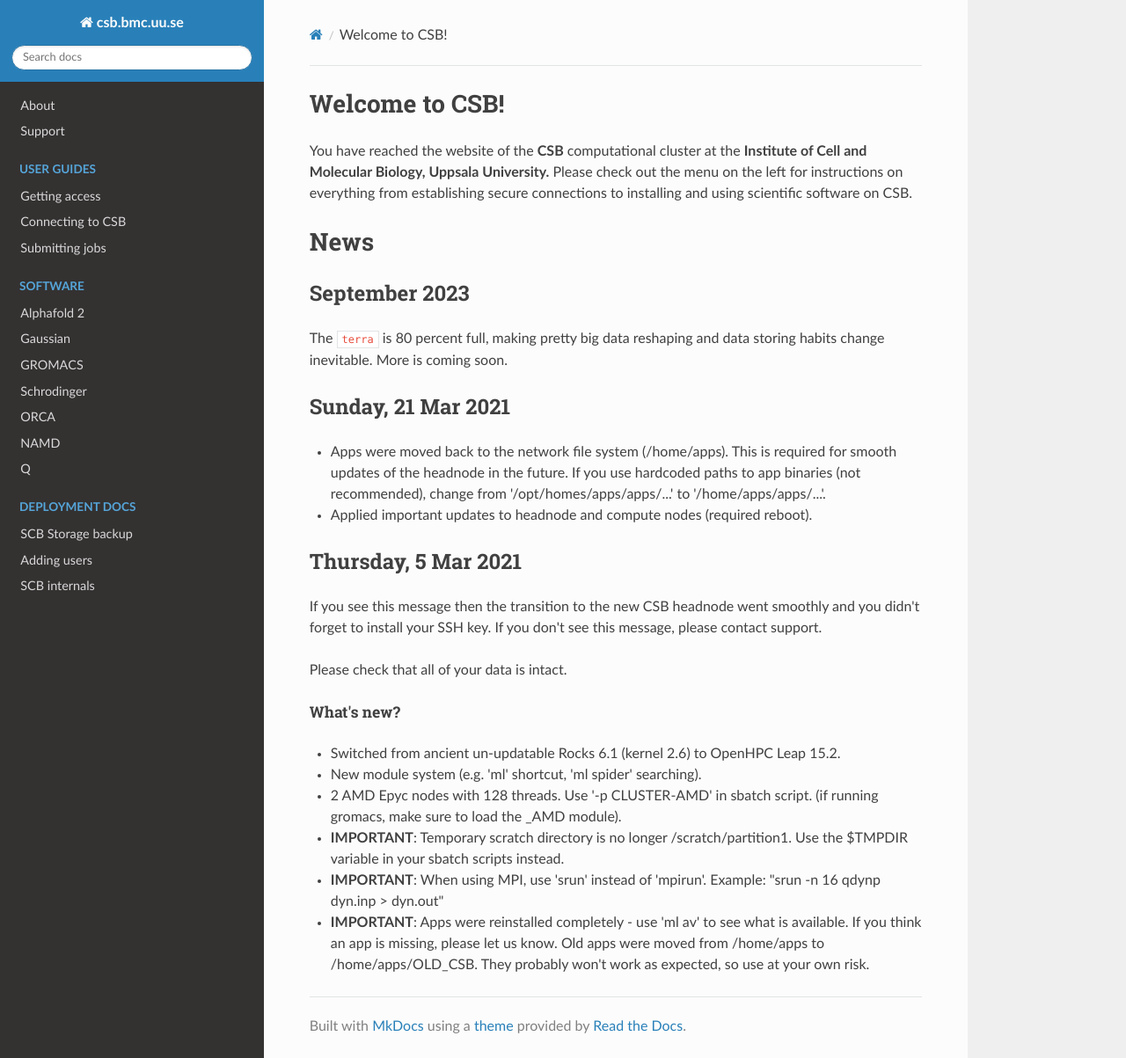
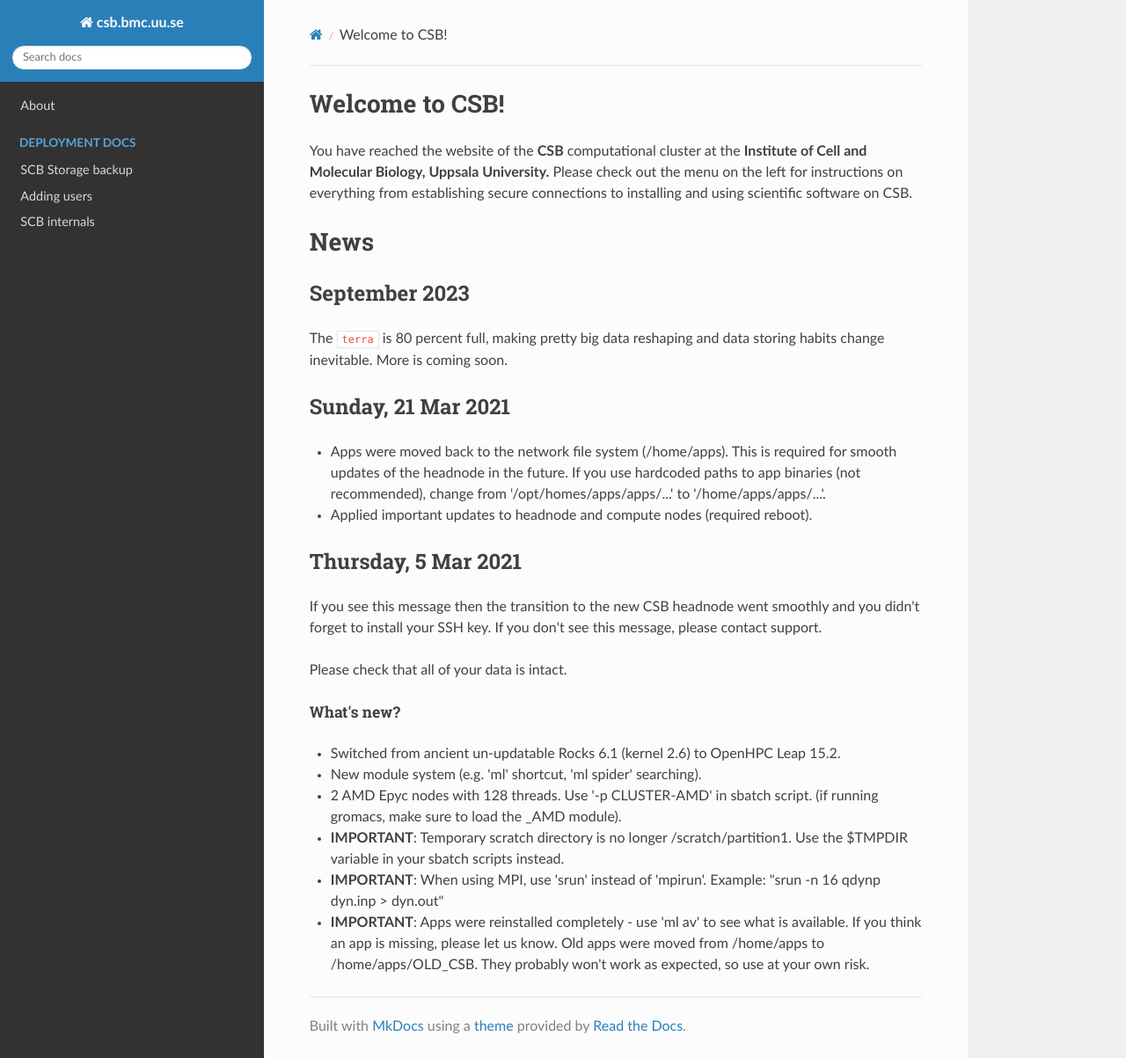
Before and after one commit to raalesir/csb_tech_docs, an MkDocs documentation site: the page built from docs/index.md, in a window 1280 px wide and 1203 px high. Shown: the whole window at 88% size. Built offline with MkDocs 1.6.1, drawn with Linux system fonts in a browser that asks for light colours; nearby versions of some CDN libraries.

Commit message:
commented sections

```diff
--- a/mkdocs.yml
+++ b/mkdocs.yml
@@ -1,19 +1,19 @@
 site_name: csb.bmc.uu.se
 nav:
   - 'About': 'about.md'
-  - 'Support': 'support.md'
-  - 'User guides':
-    - 'Getting access': 'users/access.md'
-    - 'Connecting to CSB': 'users/connecting.md'
-    - 'Submitting jobs': 'users/slurm.md'
-  - 'Software':
-    - 'Alphafold 2': 'apps/alphafold2.md'
-    - 'Gaussian': 'apps/gaussian.md'
-    - 'GROMACS': 'apps/gromacs.md'
-    - 'Schrodinger': 'apps/schrodinger.md'
-    - 'ORCA': 'apps/orca.md'
-    - 'NAMD': 'apps/namd.md'
-    - 'Q': 'apps/q.md'
+  # - 'Support': 'support.md'
+#  - 'User guides':
+#    - 'Getting access': 'users/access.md'
+#    - 'Connecting to CSB': 'users/connecting.md'
+#    - 'Submitting jobs': 'users/slurm.md'
+#  - 'Software':
+#    - 'Alphafold 2': 'apps/alphafold2.md'
+#    - 'Gaussian': 'apps/gaussian.md'
+#    - 'GROMACS': 'apps/gromacs.md'
+#    - 'Schrodinger': 'apps/schrodinger.md'
+#    - 'ORCA': 'apps/orca.md'
+#    - 'NAMD': 'apps/namd.md'
+#    - 'Q': 'apps/q.md'
   - 'Deployment docs':
     - 'SCB Storage backup' : 'scb_backup.md'
     - 'Adding users': 'add_user.md'
```
